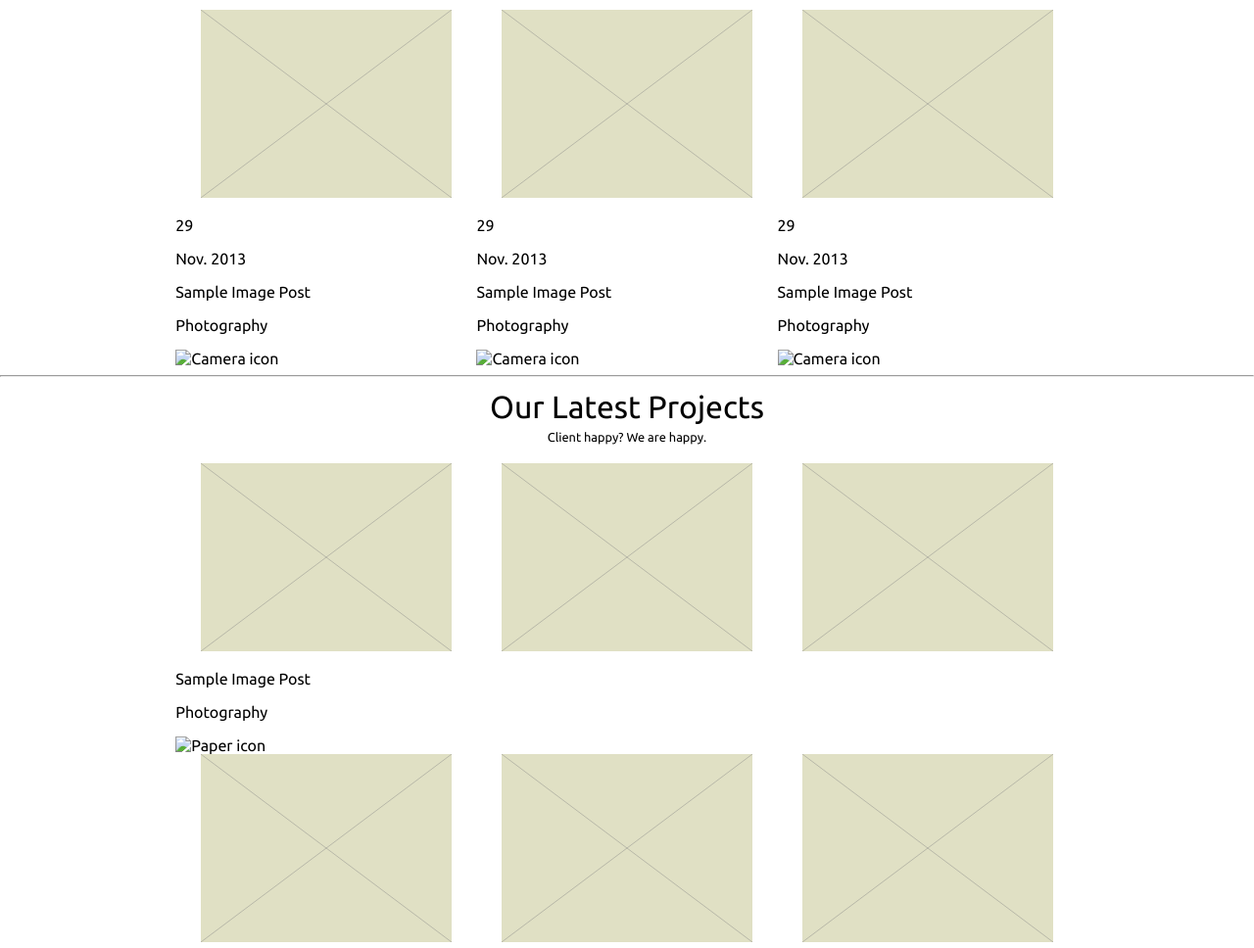
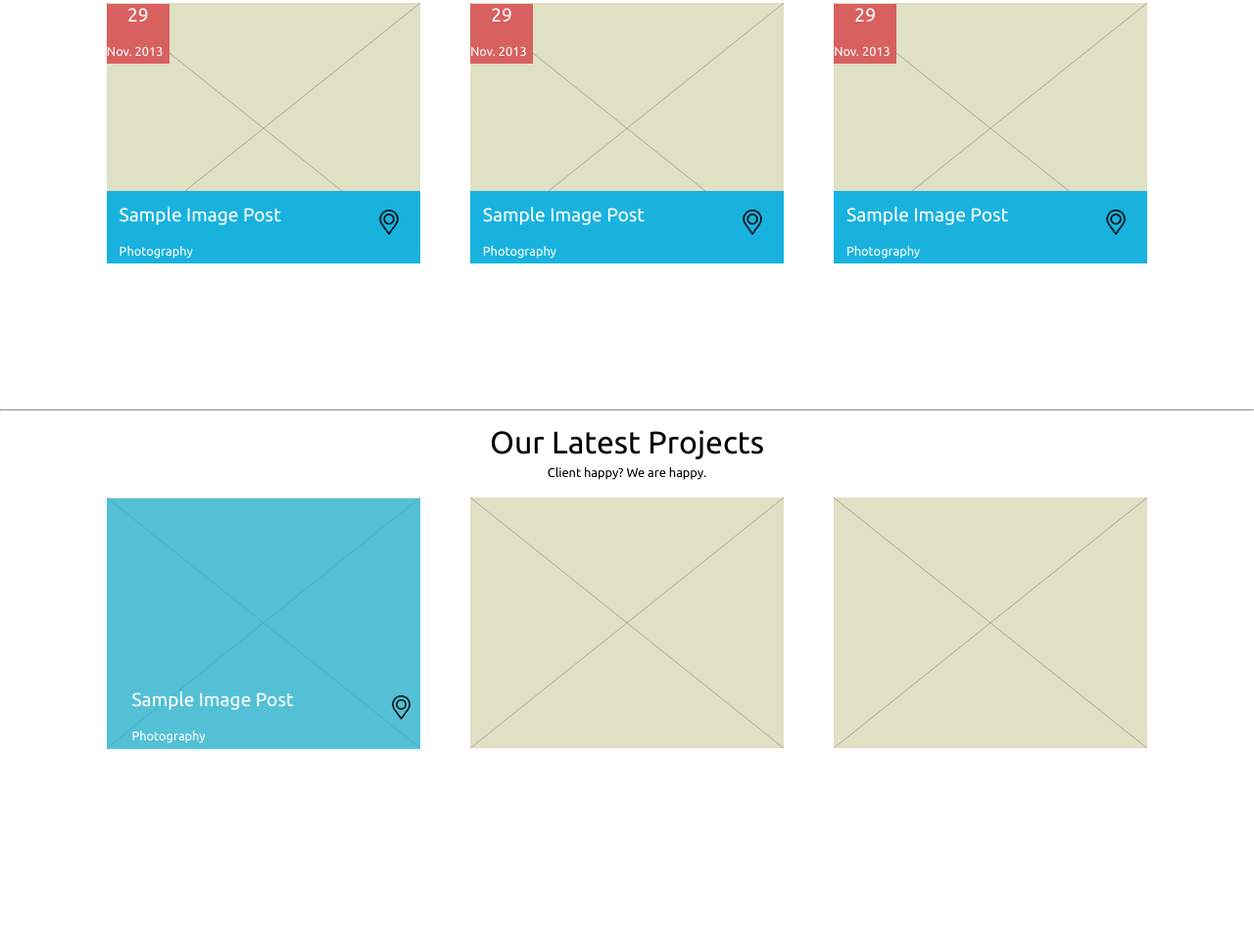
Before and after one commit to Apanjapi/mdia2003_lab03_amelie, a plain HTML site: page metrolics/index.html in a window 1280 px wide. Shown: the part 1029-1997 px from the top of the page at 98% size. Drawn offline with Linux system fonts and the light colour scheme.

Commit message:
Progress on CSS

```diff
--- a/metrolics/css/main.css
+++ b/metrolics/css/main.css
@@ -70,13 +70,17 @@ footer {
 }
 
 .sub_text {
-    font-size: 2vw;
+    font-size: 1.5vw;
     text-align: center;
     margin: 1vw 0 1vw 0;
 }
 
 .white {
     color: #ffffff;
+}
+
+.far {
+    justify-content: space-between;
 }
 
 .logo {
@@ -156,16 +160,60 @@ footer {
 }
 
 .img_showcase {
-    width: 20vw;
-    height: 15vw;
+    width: 25vw;
+    height: 20vw;
     margin: 0 2vw;
     position: relative;
 }
 
-.block {
+.red_block {
+    background-color: #d8605f;
     z-index: 2;
     position: relative;
+    top: -21.14vw;
+    left: 2vw;
+    width: 5vw;
 }
+
+.blue_block {
+    background-color: #19b2de;
+    z-index: 2;
+    position: relative;
+    top: -11vw;
+    left: 2vw;
+    width: 25vw;
+}
+
+.add_left {
+    padding: 0 0 0 1vw;
+}
+
+.camera_icon {
+    margin: 1.5vw;
+    width: 2vw;
+    height: 2vw;
+}
+
+.img_showcase_hover_blue {
+    background-color: #19b2de;
+    z-index: 2;
+    position: relative;
+    top: -20.2vw;
+    left: 2vw;
+    width: 25vw;
+    height: 20vw;
+    opacity: 0.7;
+}
+
+.img_showcase_hover {
+    z-index: 3;
+    position: relative;
+    top: -26vw;
+    left: 3vw;
+    width: 25vw;
+}
+
+
 
 .padding {
     padding: 1vw;
@@ -175,7 +223,6 @@ footer {
     width: 15vw;
     margin: 0 2vw;
 }
-
 
 /* footer */
 .review {
--- a/metrolics/index.html
+++ b/metrolics/index.html
@@ -148,55 +148,62 @@
 
       <!--Red block-->
       <section class="red_block">
-        <p class="white_sub_text">29</p>
-        <p class="white_text">Nov. 2013</p>
+        <p class="white sub_text">29</p>
+        <p class="white text">Nov. 2013</p>
       </section>
 
       <!--Blue block-->
       <!--Left tecxts-->
-      <section class="blue_block">
-        <p class="white_sub_text">Sample Image Post</p>
-        <p class="white_text">Photography</p>
-      <!--Right image-->
-      <img src="" alt="Camera icon" class="camera_icon">
+      <section class="blue_block one_line far">
+        <section class="">
+        <p class="white sub_text add_left">Sample Image Post</p>
+        <p class="white text add_left">Photography</p>
+        </section>
+        <!--Right image-->
+        <img src="img/social_media.png" alt="Camera icon" class="camera_icon">
       </section>
     </section>
     <!--Box2-->
     <section>
-      <img src="img/img_placeholder.svg" alt="background2" class="img_showcase">
+      <img src="img/img_placeholder.svg" alt="background1" class="img_showcase">
 
       <!--Red block-->
       <section class="red_block">
-        <p class="white_sub_text">29</p>
-        <p class="white_text">Nov. 2013</p>
+        <p class="white sub_text">29</p>
+        <p class="white text">Nov. 2013</p>
       </section>
 
       <!--Blue block-->
       <!--Left tecxts-->
-      <section class="blue_block">
-        <p class="white_sub_text">Sample Image Post</p>
-        <p class="white_text">Photography</p>
-      <!--Right image-->
-      <img src="" alt="Camera icon" class="blue_icon">
+      <section class="blue_block one_line far">
+        <section class="">
+        <p class="white sub_text add_left">Sample Image Post</p>
+        <p class="white text add_left">Photography</p>
+        </section>
+        <!--Right image-->
+        <img src="img/social_media.png" alt="Camera icon" class="camera_icon">
       </section>
     </section>
+
     <!--Box3-->
     <section>
-      <img src="img/img_placeholder.svg" alt="background3" class="img_showcase">
+      <img src="img/img_placeholder.svg" alt="background1" class="img_showcase">
 
       <!--Red block-->
       <section class="red_block">
-        <p class="white_sub_text">29</p>
-        <p class="white_text">Nov. 2013</p>
+        <p class="white sub_text">29</p>
+        <p class="white text">Nov. 2013</p>
       </section>
 
       <!--Blue block-->
       <!--Left tecxts-->
-      <section class="blue_block">
-        <p class="white_sub_text">Sample Image Post</p>
-        <p class="white_text">Photography</p>
-      <!--Right image-->
-      <img src="" alt="Camera icon" class="blue_icon">
+      <section class="blue_block one_line far">
+        <section>
+        <p class="white sub_text add_left">Sample Image Post</p>
+        <p class="white text add_left">Photography</p>
+        </section>
+        <!--Right image-->
+        <img src="img/social_media.png" alt="Camera icon" class="camera_icon">
       </section>
     </section>
   </section>
@@ -218,10 +225,13 @@
         <!--background-->
         <img src="img/img_placeholder.svg" alt="image1" class="img_showcase">
         <!--Hovered-->
-        <section>
-          <p class="white_sub_text">Sample Image Post</p>
-          <p class="white_text">Photography</p>
-          <img src="" alt="Paper icon" class="blue_icon">
+        <section class="img_showcase_hover_blue"></section>
+        <section class="one_line img_showcase_hover one_line far">
+          <section>
+            <p class="white sub_text add_left">Sample Image Post</p>
+            <p class="white text add_left">Photography</p>
+          </section>
+          <img src="img/social_media.png" alt="Paper icon" class="camera_icon">
         </section>
       </section>
 
```
